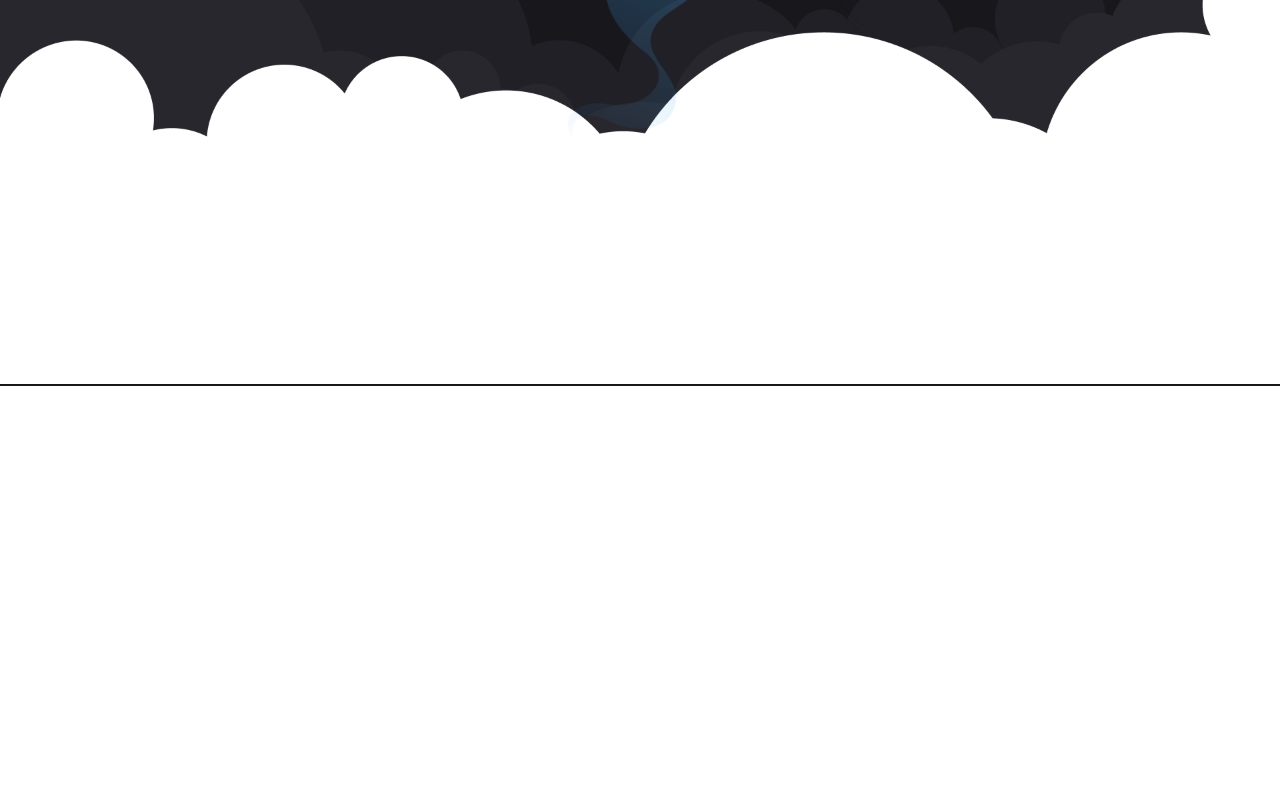
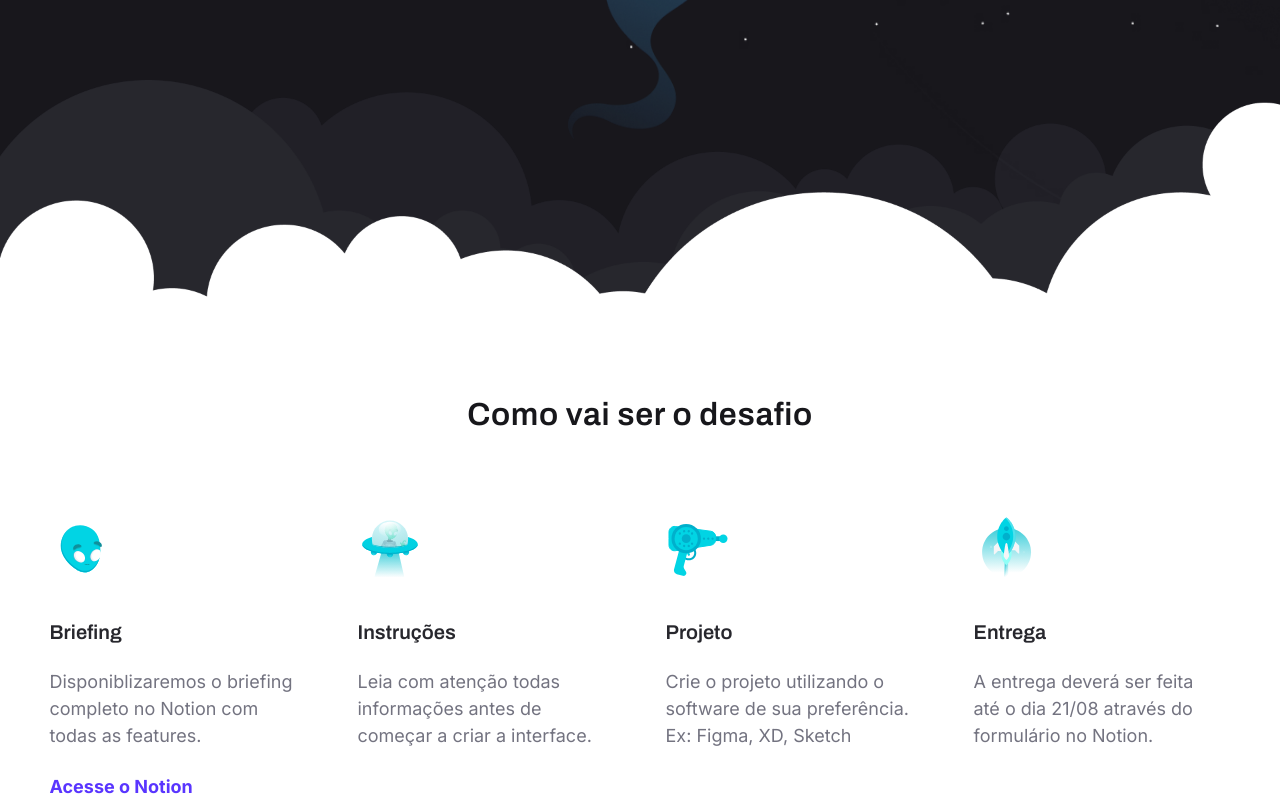
Before and after one commit to joaonetogit/case-uiboost-codeboost, a website: page index.html in a window 1280 px wide. Shown: the part 813-1613 px from the top of the page. Before the commit the page ends 1199 px from the top, so only its background shows below. Drawn offline with Linux system fonts and the light colour scheme.

Commit message:
feat: section s-how

```diff
--- a/index.html
+++ b/index.html
@@ -79,6 +79,55 @@
           <img src="./img/clouds-hero.png" alt="" />
         </figure>
       </section>
+
+      <section class="s-how">
+        <div class="container">
+          <h2 class="title">Como vai ser o desafio</h2>
+          <ul class="features">
+            <li class="features-item">
+              <figure class="features-item-icon">
+                <img src="./img/icon-sany.svg" alt="" />
+              </figure>
+              <h3 class="features-item-title">Briefing</h3>
+              <p class="features-item-text">
+                Disponiblizaremos o briefing completo no Notion com todas as
+                features.
+              </p>
+              <a class="features-item-link" href="#">Acesse o Notion</a>
+            </li>
+            <li class="features-item">
+              <figure class="features-item-icon">
+                <img src="./img/icon-abduzido.svg" alt="" />
+              </figure>
+              <h3 class="features-item-title">Instruções</h3>
+              <p class="features-item-text">
+                Leia com atenção todas informações antes de começar a criar a
+                interface.
+              </p>
+            </li>
+            <li class="features-item">
+              <figure class="features-item-icon">
+                <img src="./img/icon-pistol.svg" alt="" />
+              </figure>
+              <h3 class="features-item-title">Projeto</h3>
+              <p class="features-item-text">
+                Crie o projeto utilizando o software de sua preferência. Ex:
+                Figma, XD, Sketch
+              </p>
+            </li>
+            <li class="features-item">
+              <figure class="features-item-icon">
+                <img src="./img/icon-rocket.svg" alt="" />
+              </figure>
+              <h3 class="features-item-title">Entrega</h3>
+              <p class="features-item-text">
+                A entrega deverá ser feita até o dia 21/08 através do formulário
+                no Notion.
+              </p>
+            </li>
+          </ul>
+        </div>
+      </section>
     </main>
 
     <script src="/js/plugins.js"></script>
--- a/scss/_home.scss
+++ b/scss/_home.scss
@@ -1,6 +1,7 @@
 .s-hero {
   background: url('../img/bg.jpg') no-repeat top left;
   background-size: cover;
+  margin-bottom: -15rem;
 
   @include responsive(max-width, 480px) {
     padding: 16rem 0;
@@ -12,7 +13,7 @@
 
   .wrapper {
     @include flex(row, center, space-between);
-    padding: 16rem 0 0;
+    padding: 16rem 0;
 
     @include responsive(max-width, 768px) {
       flex-direction: column;
@@ -108,112 +109,61 @@
   }
 }
 
-.s-services {
+.s-how {
   position: relative;
-  .wrapper {
+  background-color: $color-white;
+  .title {
+    font-family: $font-heading;
+    font-weight: 600;
+    font-size: 32px;
+    line-height: 120%;
+    text-align: center;
+    letter-spacing: 0.02em;
+    color: $neutral-100;
+    margin-bottom: 8.2rem;
+  }
+  .features {
     display: flex;
-    justify-content: space-between;
-    padding: 14rem 0;
+    gap: 6rem;
+    &-item {
+      width: 100%;
+      max-width: 24.8rem;
+      display: flex;
+      flex-direction: column;
+      &-icon {
+        width: 6.4rem;
+        height: 6.4rem;
+        display: flex;
+        align-items: center;
+        justify-content: center;
 
-    @include responsive(max-width, 768px) {
-      flex-direction: column;
-      gap: 2rem;
-    }
-
-    &::after {
-      content: '';
-      position: absolute;
-      width: 100%;
-      max-width: 30rem;
-      height: 100%;
-      right: 0;
-      top: 0;
-      background: #f4f4f4;
-      z-index: -1;
-
-      @include responsive(min-width, 1536px) {
-        max-width: 80rem;
-      }
-
-      @include responsive(max-width, 768px) {
-        display: none;
-      }
-    }
-
-    .content {
-      width: 100%;
-      max-width: 59.4rem;
-
-      @include responsive(max-width, 768px) {
-        margin: 0 auto;
-      }
-
-      .subtitle {
-        display: block;
-        font-weight: 700;
-        font-size: 1.4rem;
-        line-height: 110%;
-        letter-spacing: 0.04em;
-        text-transform: uppercase;
-        color: $primary;
-        margin-bottom: 3.5rem;
-      }
-
-      .title {
-        font-weight: 700;
-        font-size: 5.6rem;
-        line-height: 110%;
-        color: #33303e;
-        margin-bottom: 2.4rem;
-
-        @include responsive(max-width, 480px) {
-          font-size: 4.2rem;
+        img {
+          width: 100%;
+          height: 100%;
         }
       }
-      .description {
+      &-title {
+        margin: 4rem 0 2.4rem;
+        font-family: $font-heading;
+        font-weight: 600;
+        font-size: 2rem;
+        line-height: 120%;
+        color: #27272d;
+      }
+      &-text {
+        font-family: $font-body;
         font-weight: 400;
         font-size: 1.8rem;
         line-height: 150%;
-        color: #4e4b59;
-        margin-bottom: 6.8rem;
+        color: $neutral-400;
       }
-
-      .features {
-        &-item {
-          @include flex(row, center);
-          gap: 2rem;
-          padding: 3.5rem 0;
-          border-bottom: 1.53606px solid rgba($color: #645039, $alpha: 0.1);
-
-          &:last-child {
-            border-bottom: unset;
-          }
-          .icon {
-            @include flex(row, center, center);
-            width: 30px;
-            height: 30px;
-          }
-          .text {
-            width: 100%;
-            max-width: 50.8rem;
-            display: flex;
-            font-weight: 400;
-            font-size: 1.6rem;
-            line-height: 150%;
-            color: #7a7786;
-          }
-        }
-      }
-    }
-
-    .phone {
-      width: 100%;
-      height: 100%;
-      display: flex;
-      justify-content: flex-end;
-
-      @include responsive(max-width, 768px) {
-        justify-content: center;
+      &-link {
+        font-family: $font-body;
+        font-weight: 700;
+        font-size: 1.8rem;
+        line-height: 150%;
+        color: $secondary;
+        margin-top: 2.4rem;
       }
     }
   }
```
Also changed, not shown: css/main.css.
